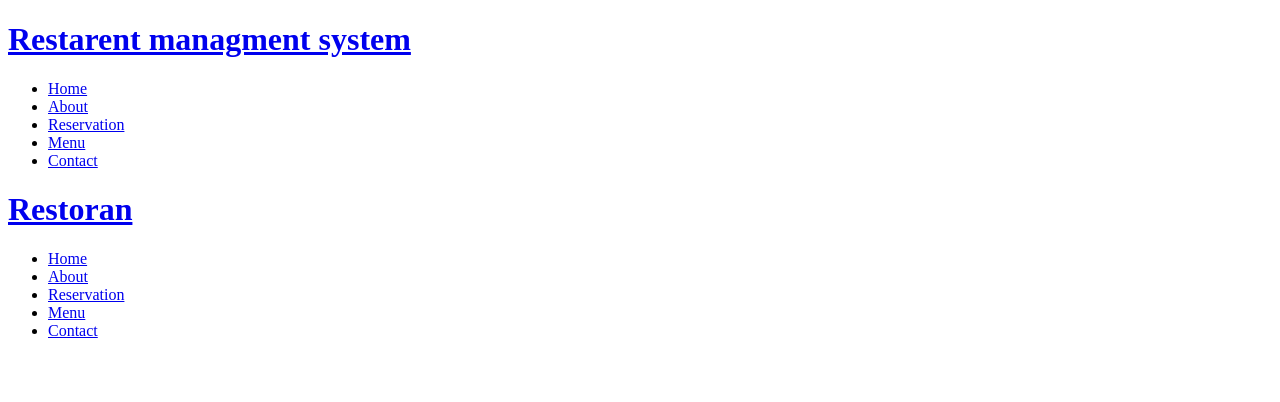
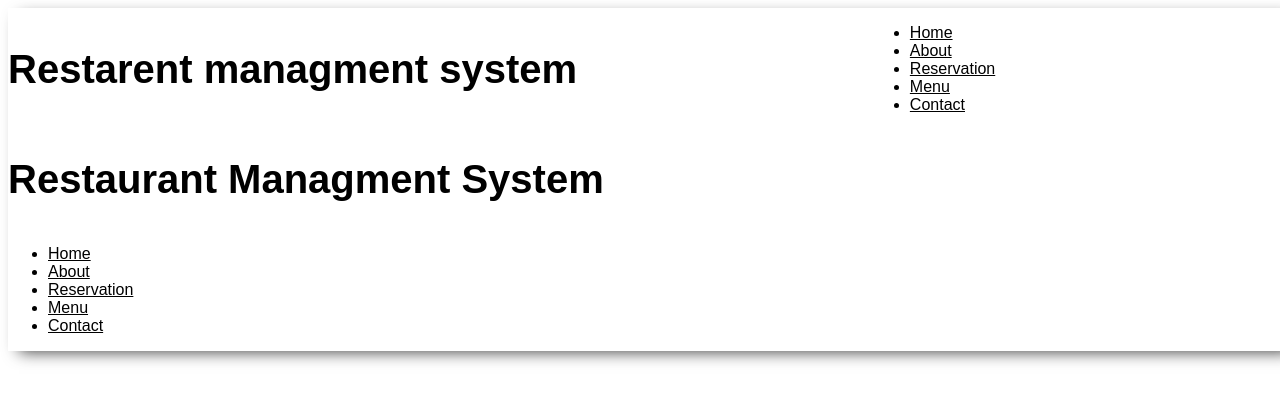
Before and after one commit to abdulmoiz-dev/restaurant-reservation-app, a React (Create React App) app in the folder restaurent-reservation-app/apps/web/frontend/: page / in a window 1280 px wide. Shown: the top 402 px of the page. Built offline with nearby package versions, Linux system fonts and the light colour scheme.

Commit message:
Search bar component make

```diff
--- a/restaurent-reservation-app/apps/web/frontend/src/Components/Header.jsx
+++ b/restaurent-reservation-app/apps/web/frontend/src/Components/Header.jsx
@@ -1,5 +1,5 @@
 import React from 'react';
-
+import '../Styles/Header.css';
 
 function Header() {
   return (
@@ -50,7 +50,7 @@ function Header() {
           <div className="logo">
             <a href="./index.html">
               <i className="fa fa-utensils me-3"></i>
-              <h1 className="mb-0">Restoran</h1>
+              <h1 className="mb-0">Restaurant Managment System</h1>
             </a>
           </div>
         </div>
--- /dev/null
+++ b/restaurent-reservation-app/apps/web/frontend/src/Styles/Header.css
@@ -0,0 +1,76 @@
+
+/* Header Start */
+
+header {
+    position: fixed;
+    width: 100%;
+    padding: 0;
+    margin: 0;
+    /* background-color: var(--primary-color); */
+    box-shadow: 7px 5px 15px -4px rgba(0, 0, 0, 0.75);
+    -webkit-box-shadow: 7px 5px 15px -4px rgba(0, 0, 0, 0.75);
+    -moz-box-shadow: 7px 5px 15px -4px rgba(0, 0, 0, 0.75);
+    z-index: 9;
+  }
+  .header {
+    display: flex;
+    align-items: center;
+    justify-content: space-between;
+    background-color: transparent;
+  }
+
+  header.scrolled {
+    background-color: var(--primary-color);
+    transition: 0.3s all linear;
+  }
+
+  .logo h1 {
+    font-size: 2.5rem;
+    color: var(--text-color-white);
+    font-family: "Nunito", sans-serif;
+    font-weight: 800;
+  }
+
+  .logo a {
+    display: flex;
+    text-decoration: none;
+    color: var(--text-color-white);
+  }
+
+  .logo a i {
+    font-size: 40px;
+  }
+
+  .menus > ul {
+  }
+
+  .menus > ul > li {
+    position: relative;
+  }
+
+  .menus > ul > li::after {
+    content: "";
+    position: absolute;
+    width: 100%;
+    height: 0.17rem;
+    background-color: white;
+    left: 0;
+    bottom: 0;
+    transform-origin: 0% 100%;
+    transform: scaleX(0);
+    transition: transform 0.3s ease;
+  }
+
+  .menus > ul > li:hover::after {
+    transform: scaleX(1);
+  }
+
+  .menus > ul > li > a {
+    font-family: "Heebo", sans-serif;
+    color: var(--text-color-white);
+  }
+
+  .icons > a > i {
+    font-size: 18px;
+    color: var(--text-color-white);
+  }
```
Also changed, not shown: restaurent-reservation-app/apps/web/frontend/src/Components/Search_bar.jsx (added, +30 -0 lines), restaurent-reservation-app/apps/web/frontend/src/Styles/Search_bar.css (added, +67 -0 lines), restaurent-reservation-app/apps/web/frontend/src/Components/shopping_cart.jsx (added), restaurent-reservation-app/apps/web/frontend/src/Styles/shopping_cart.css (added).
